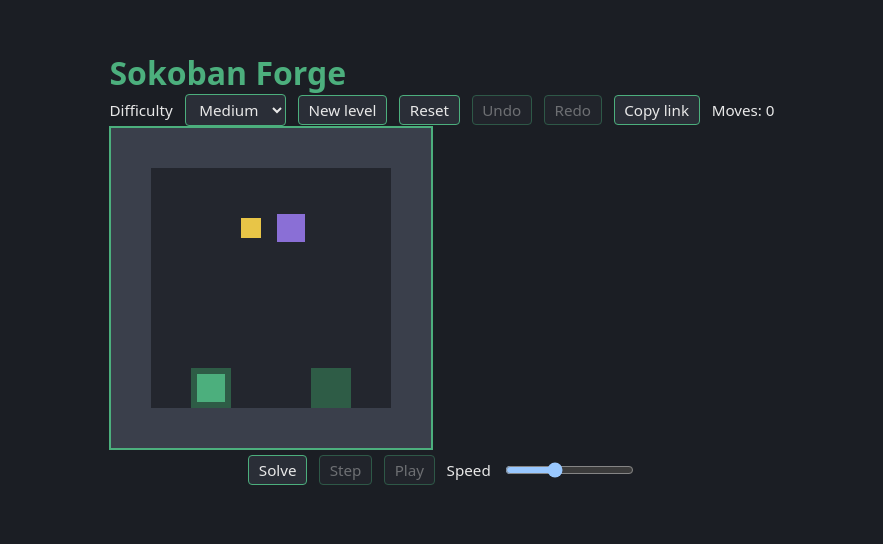
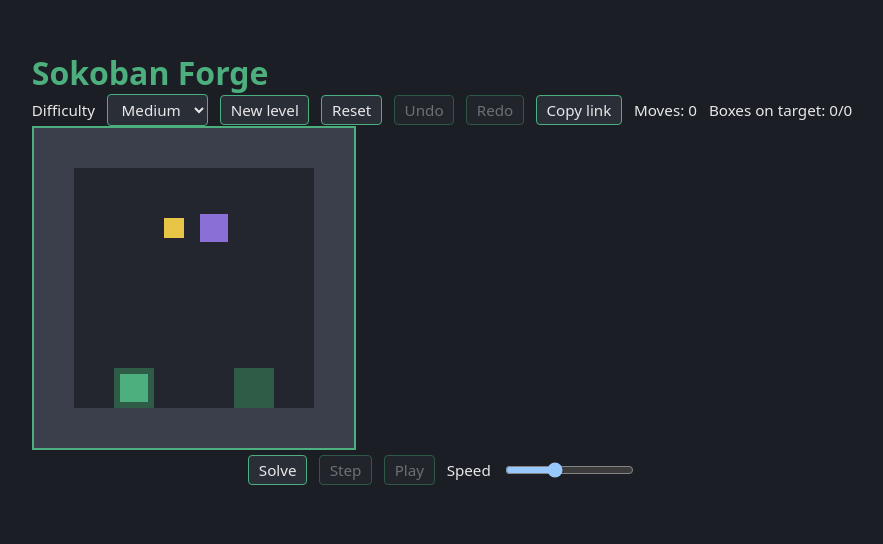
Before and after one commit to ctkrug/sokoban-forge, a website built with Vite: page index.html in a window 1280 px wide. Shown: the part 104-648 px from the top of the page, without its empty margins (198-1081 px from the left). Built offline with nearby package versions, Linux system fonts and the light colour scheme.

Commit message:
feat(html): add a boxes-on-target counter element
Placeholder markup for a live "N/M boxes placed" readout next to the
move counter; wired up in main.js.

```diff
--- a/index.html
+++ b/index.html
@@ -30,6 +30,7 @@
         <button id="redo" type="button">Redo</button>
         <button id="share" type="button">Copy link</button>
         <span id="move-counter">Moves: 0</span>
+        <span id="target-counter">Boxes on target: 0/0</span>
       </div>
       <canvas
         id="game-canvas"
```
